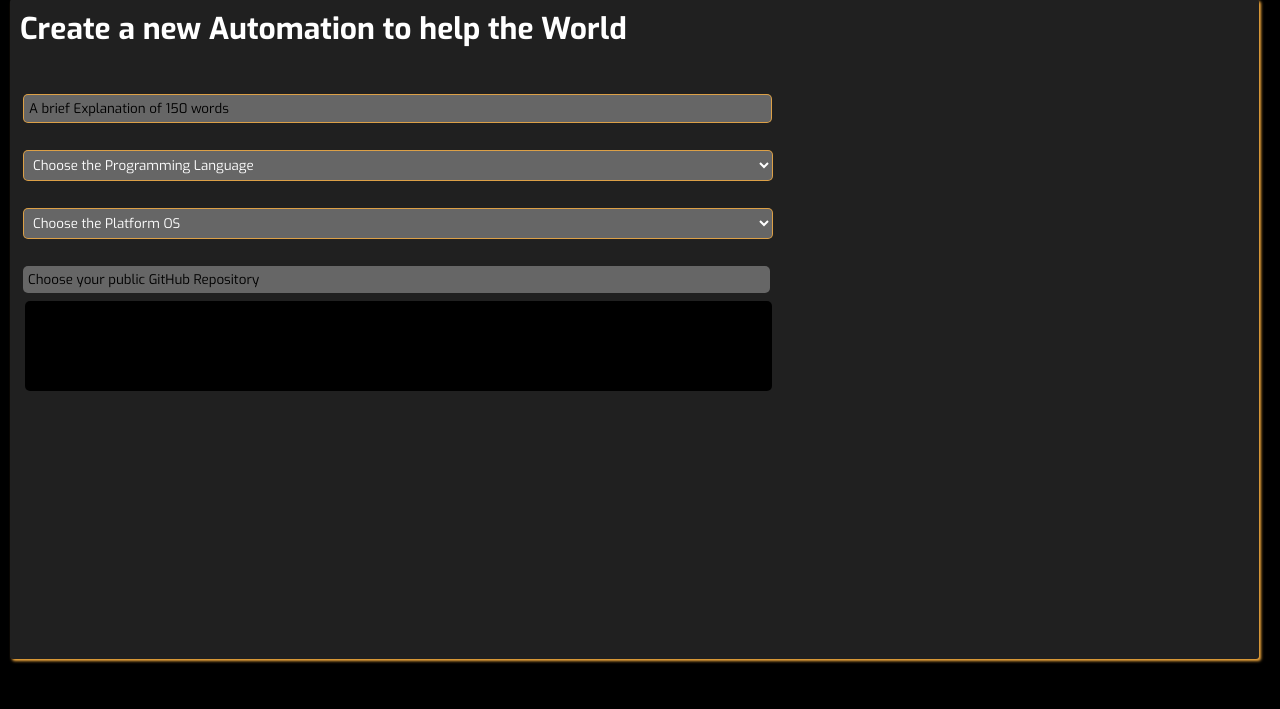
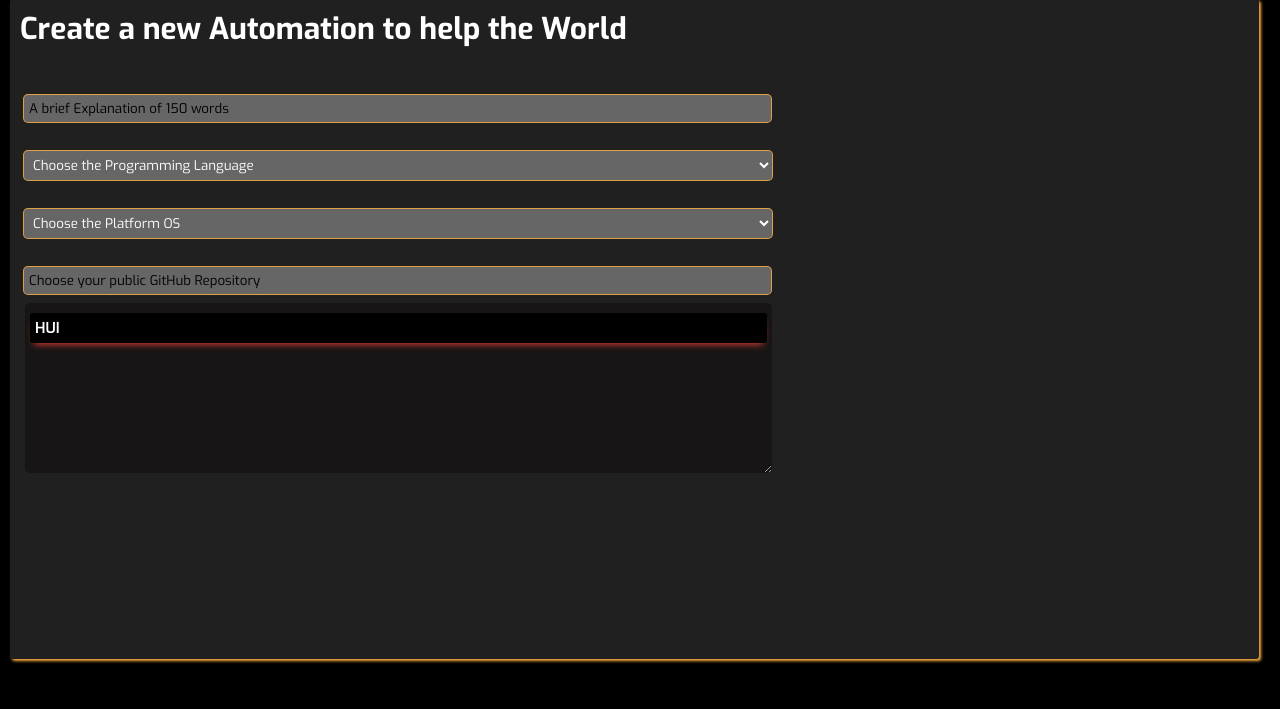
Before and after one commit to B6Infinity/jido, a Django app: page /automationcreator in a window 1280 px wide. Shown: the part 91-800 px from the top of the page. Run offline with Django 3.2, Linux system fonts and the light colour scheme; a user stored in the database is signed in; data comes from the database, SQL or seed files in the repository; some libraries are stand-ins or nearby versions.

Commit message:
fetched and pasted the repo names (public)

```diff
--- a/automator/views.py
+++ b/automator/views.py
@@ -143,7 +143,8 @@ def updateusertodev(request):
 # Applicative
 def automationcreator(request):
     if request.user.is_authenticated:
-        PARAMETERS = {"USER_IS_DEV": UserProfile.objects.get(user=request.user).is_developer}
+        user_profile = UserProfile.objects.get(user=request.user)
+        PARAMETERS = {"USER_IS_DEV": user_profile.is_developer}
     else:
         messages.info(request, "You need to login first!")
         return redirect('loginorsignup')
@@ -157,6 +158,9 @@ def automationcreator(request):
     with open('automator/OS_PLATFORMS.json', 'r') as f:
         PARAMETERS['OS_PLATFORMS'] = json.load(f)
         del PARAMETERS['OS_PLATFORMS']['None']
+
+    if PARAMETERS['USER_IS_DEV']:
+        PARAMETERS['GH_USERNAME'] = user_profile.github_username
 
 
     return render(request, 'automation_creator.html', PARAMETERS)
--- a/static/style.css
+++ b/static/style.css
@@ -124,7 +124,6 @@ input::-ms-input-placeholder {
     /* Microsoft Edge */
     color: black;
 }
-
 
 select:hover {
     background-color: #888;
@@ -332,6 +331,7 @@ button {
     background-color: #202020;
     padding: 10px;
     margin: 10px;
+    overflow-y: auto;
     height: 80vh;
     width: 96%;
     border-radius: 3px;
@@ -417,7 +417,6 @@ button {
 .loading-gif-img {
     height: 120%;
     object-fit: contain;
-
 }
 
 /* ALERT BOX */
@@ -558,7 +557,6 @@ button {
 
 /* ALERT BOX END */
 
-
 #interactive_gitbg {
     background-color: #181818;
     background-image: url('https://wallpaperaccess.com/full/3415005.jpg');
@@ -568,16 +566,31 @@ button {
     background-repeat: no-repeat;
 }
 
-#github_repositories{
+#github_repositories {
     width: 60%;
-    height: 80px;
+    height: 160px;
     padding: 5px;
     margin: 5px;
     border-radius: 5px;
-    background-color: #000000;
+    background-color: #171515;
+    overflow-y: auto;
+    resize: vertical;
 }
 
+.github_repo:hover {
+    background-color: #303030;
 
+}
+.github_repo {
+    padding: 5px;
+    background-color: #000000;
+    border-radius: 3px;
+    font-weight: 600;
+    transition: 0.2s;
+    user-select: none;
+    font-size: 15px;
+    margin: 5px 0;
+}
 
 /* FOR PHONES */
 
--- a/templates/automation_creator.html
+++ b/templates/automation_creator.html
@@ -114,10 +114,12 @@
         </select><br><br>
 
         <input style="width: 60%;" type="text" name="github_repo_URL" id="github_repo_URL"
-            placeholder="Choose your public GitHub Repository">
+            placeholder="Choose your public GitHub Repository" required>
 
             <div id="github_repositories">
-
+                <div class="github_repo orange_neon">
+                    HUI
+                </div>
             </div>
 
         <br><br>
@@ -127,7 +129,34 @@
 
     </form>
 </div>
+<script>
+    let gh_username = '{{GH_USERNAME}}';
+    let url = `https://api.github.com/users/${gh_username}/repos`;
 
+    // Get All The Public Repositories of the user
+    fetch(url).then(response => response.json()).then(data => {
+        console.log(data[0]);
+        for(let repoindex in data){
+            if (!data[repoindex]["disabled"] && !data[repoindex]["archived"]){
+                console.log(data[repoindex]["name"]);
+
+                let repo_parent_container = document.getElementById('github_repositories');
+                repo_parent_container.innerHTML += `
+
+                <div class="github_repo orange_neon">
+                    ${data[repoindex]["name"]}
+                </div>
+
+
+                `;
+
+            }
+        }
+    });
+
+
+
+</script>
 
 {% endif %}
 {% endblock body %}
```
